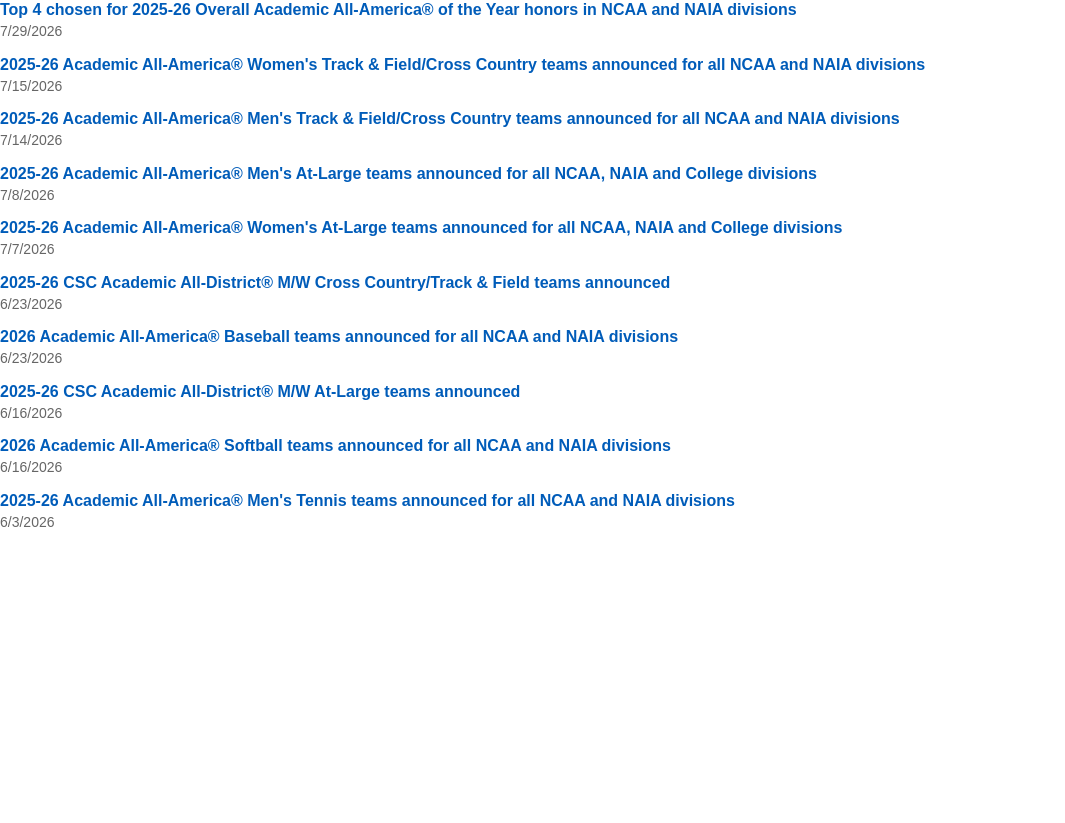
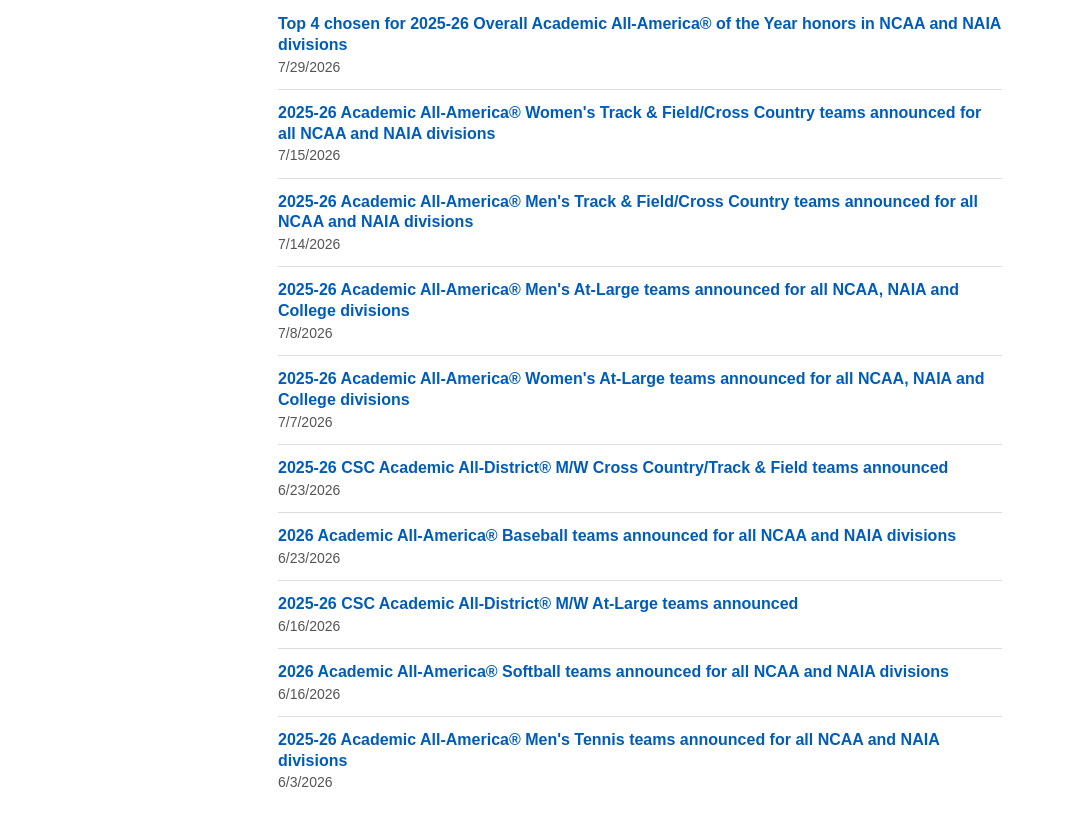
Before and after one commit to csc-website/csc-academic-all-america-widget, a plain HTML site: page index.html in a window 1280 px wide. Shown: the whole page, without its empty margins (0-1065 px from the left). Before the commit the page ends 800 px from the top, so only its background shows below. Drawn offline with Linux system fonts and the light colour scheme.

Commit message:
Update styles.css

```diff
--- a/styles.css
+++ b/styles.css
@@ -6,16 +6,20 @@
 body {
   margin: 0;
   padding: 0;
+  background: #fff;
+  color: #222;
   font-family: Arial, Helvetica, sans-serif;
-    background: #ffffff;
 }
 
 body {
-    padding: 0;
+  overflow-y: auto;
 }
 
 .widget {
   width: 100%;
+  max-width: 760px;
+  margin: 0 auto;
+  padding: 14px 18px 18px;
 }
 
 #stories {
@@ -23,18 +27,21 @@
 }
 
 .story {
-    margin: 0 0 14px 0;
+  padding: 0 0 13px;
+  margin: 0 0 13px;
+  border-bottom: 1px solid #ddd;
 }
 
 .story:last-child {
   margin-bottom: 0;
+  border-bottom: 0;
 }
 
 .story-title {
+  display: block;
   margin: 0;
-    padding: 0;
   font-size: 16px;
-    line-height: 1.25;
+  line-height: 1.3;
   font-weight: 700;
 }
 
@@ -43,20 +50,35 @@
   text-decoration: none;
 }
 
-.story-title a:hover {
+.story-title a:hover,
+.story-title a:focus {
   text-decoration: underline;
 }
 
 .story-date {
-    margin: 3px 0 0 0;
+  margin: 2px 0 0;
   padding: 0;
   font-size: 14px;
-    line-height: 1.25;
-    color: #666666;
+  line-height: 1.3;
+  color: #555;
 }
 
 .status {
   margin: 0;
   font-size: 14px;
-    color: #666666;
+  color: #666;
 }
+
+@media (max-width: 480px) {
+  .widget {
+    padding: 12px 14px 16px;
+  }
+
+  .story-title {
+    font-size: 15px;
+  }
+
+  .story-date {
+    font-size: 13px;
+  }
+}
```
Lines whose indentation alone changed are shown as unchanged.
